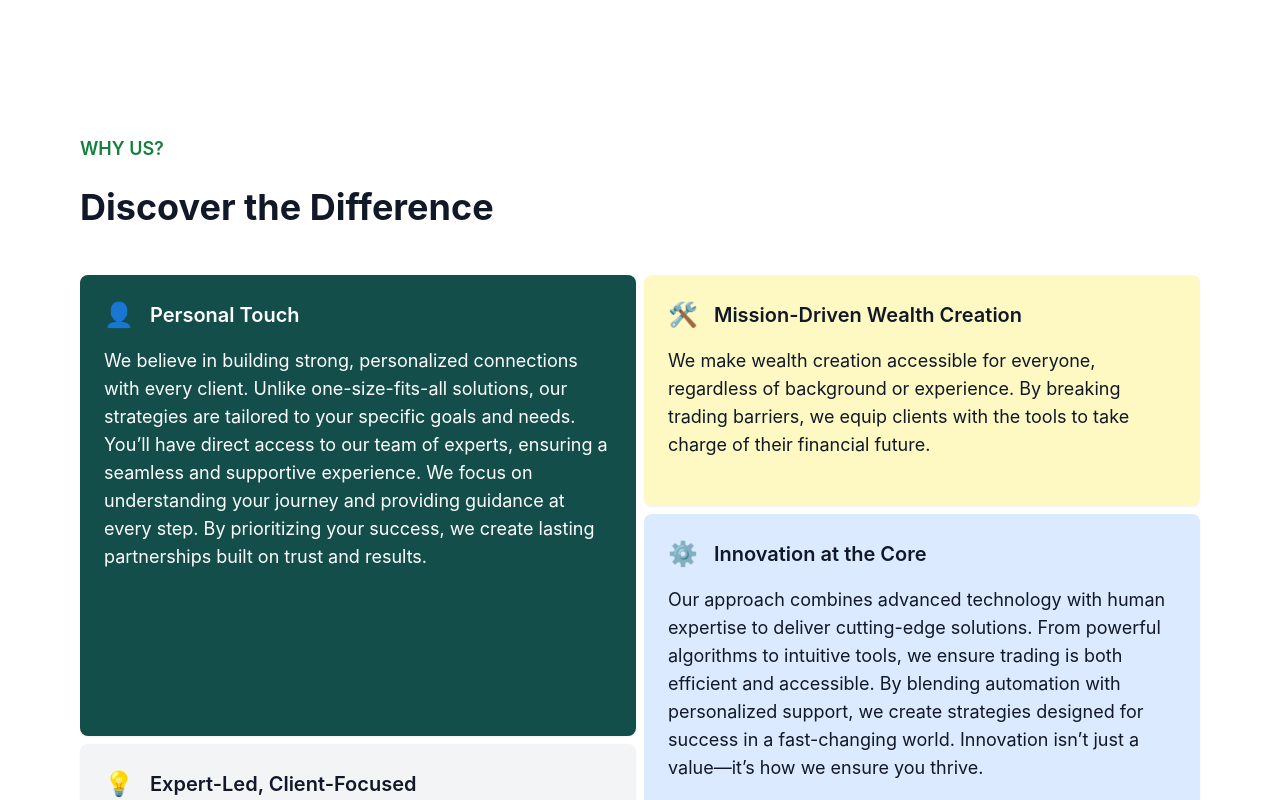
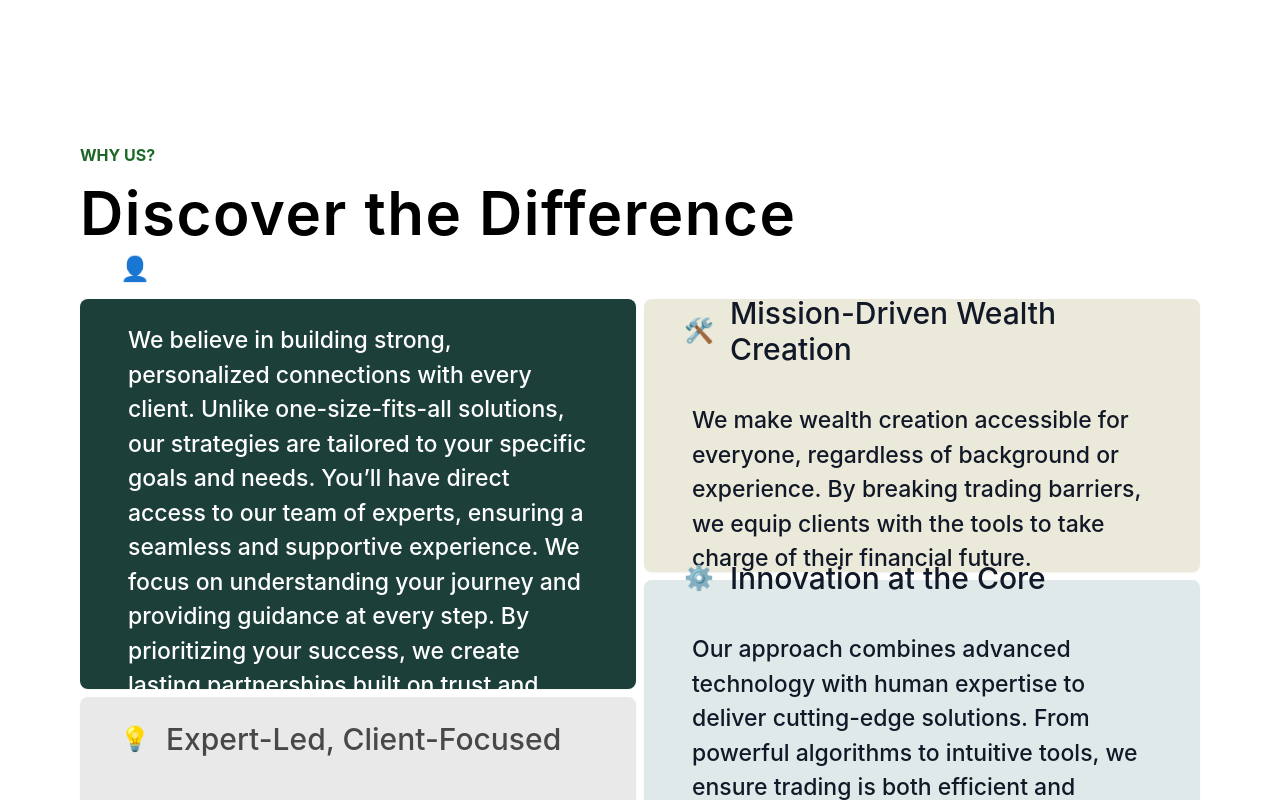
Before and after one commit to johnnybasgallop/fairway-site, a React (Create React App) app: page / in a window 1280 px wide. Shown: the part 2680-3480 px from the top of the page. Built offline with nearby package versions, Linux system fonts and the light colour scheme.

Commit message:
desktop why us styling updates

```diff
--- a/src/Why-us/WhyUs.jsx
+++ b/src/Why-us/WhyUs.jsx
@@ -7,33 +7,33 @@ const LeftColumn = () => {
       description:
         "We believe in building strong, personalized connections with every client. Unlike one-size-fits-all solutions, our strategies are tailored to your specific goals and needs. You’ll have direct access to our team of experts, ensuring a seamless and supportive experience. We focus on understanding your journey and providing guidance at every step. By prioritizing your success, we create lasting partnerships built on trust and results.",
       icon: "👤",
-      bgColor: "bg-teal-900",
+      bgColor: "bg-[#1C3F3A]",
       textColor: "text-white",
-      height: 'h-[65%] lg:h-2/3'
+      height: 'h-[65%] lg:h-[60%]'
     },
     {
       title: "Expert-Led, Client-Focused",
       description:
         "With over a decade of expertise, our team creates effective strategies tailored to your goals. We provide innovative solutions designed to deliver results.",
       icon: "💡",
-      bgColor: "bg-gray-100",
-      textColor: "text-gray-900",
-      height: 'h-[35%] lg:h-1/3'
+      bgColor: "bg-[#E9E9E9]",
+      textColor: "text-[#494848]",
+      height: 'h-[35%] lg:h-[40%]'
     },
   ];
 
   return (
-    <div className="flex flex-col h-[700px] lg:gap-2 gap-5">
+      <div className="flex flex-col h-[650px] lg:gap-2 gap-5">
       {features.map((feature, index) => (
         <div
           key={index}
-          className={`p-6 rounded-lg shadow-sm ${feature.bgColor} ${feature.textColor} ${feature.height}`}
+          className={`py-6  flex flex-col justify-center px-10 rounded-lg shadow-sm ${feature.bgColor} ${feature.textColor} ${feature.height}`}
         >
           <div className="flex items-center mb-4">
             <span className="text-2xl mr-4">{feature.icon}</span>
-            <h4 className="text-xl font-semibold">{feature.title}</h4>
+            <h4 className="text-3xl font-medium">{feature.title}</h4>
           </div>
-          <p className="text-md lg:text-lg">{feature.description}</p>
+          <p className="text-md lg:text-[23px] px-2 font-medium pt-5">{feature.description}</p>
         </div>
       ))}
     </div>
@@ -47,33 +47,33 @@ const RightColumn = () => {
       description:
         "We make wealth creation accessible for everyone, regardless of background or experience. By breaking trading barriers, we equip clients with the tools to take charge of their financial future.",
       icon: "🛠️",
-      bgColor: "bg-yellow-100",
+      bgColor: "bg-[#EBE9D9]",
         textColor: "text-gray-900",
-    height: 'h-[35%] lg:h-1/3'
+    height: 'h-[35%] lg:h-[42%]'
     },
     {
       title: "Innovation at the Core",
       description:
         "Our approach combines advanced technology with human expertise to deliver cutting-edge solutions. From powerful algorithms to intuitive tools, we ensure trading is both efficient and accessible. By blending automation with personalized support, we create strategies designed for success in a fast-changing world. Innovation isn’t just a value—it’s how we ensure you thrive.",
       icon: "⚙️",
-      bgColor: "bg-blue-100",
+      bgColor: "bg-[#E0E9E9]",
         textColor: "text-gray-900",
-      height: 'h-[65%] lg:h-2/3'
+      height: 'h-[65%] lg:h-[58%]'
     },
   ];
 
   return (
-    <div className="flex flex-col h-[700px] lg:gap-2 gap-5">
+    <div className="flex flex-col h-[650px] lg:gap-2 gap-5">
       {features.map((feature, index) => (
         <div
           key={index}
-          className={`p-6 rounded-lg shadow-sm ${feature.bgColor} ${feature.textColor} ${feature.height}`}
+          className={`py-6  flex flex-col justify-center px-10 rounded-lg shadow-sm ${feature.bgColor} ${feature.textColor} ${feature.height} text-[#494848]`}
         >
           <div className="flex items-center mb-4">
             <span className="text-2xl mr-4">{feature.icon}</span>
-            <h4 className="text-xl font-semibold">{feature.title}</h4>
+            <h4 className="text-3xl font-medium">{feature.title}</h4>
           </div>
-          <p className="text-md lg:text-lg">{feature.description}</p>
+          <p className="text-md lg:text-[23px] px-2 font-medium pt-5">{feature.description}</p>
         </div>
       ))}
     </div>
@@ -85,13 +85,13 @@ const WhyUs = () => {
   return (
 <section className="px-[20px] md:px-[30px] lg:px-[40px] xl:px-[80px] py-12 bg-white text-left w-full py-12 lg:py-[60px] xl:py-[100px] 2xl:py-[120px]">
       <div className="">
-        <h2 className="text-green-700 font-semibold text-lg uppercase mb-6">
-          Why Us?
-        </h2>
-        <h3 className="text-4xl font-bold text-gray-900 mb-12">
-          Discover the Difference
-        </h3>
-        <div className="lg:grid lg:grid-cols-2 grid-cols-1 gap-2 space-y-5 lg:space-y-0">
+        <h3 className="text-transparent bg-clip-text bg-green-gradient font-bold text-md pt-2 uppercase">
+            WHY US?
+          </h3>
+         <h2 className="text-3xl md:text-6xl tracking-wide font-semibold py-4">
+            Discover the Difference
+          </h2>
+        <div className="lg:grid lg:grid-cols-2 grid-cols-1 gap-2 space-y-5 lg:space-y-0 md:pt-[40px]">
           <LeftColumn />
           <RightColumn />
         </div>
```
